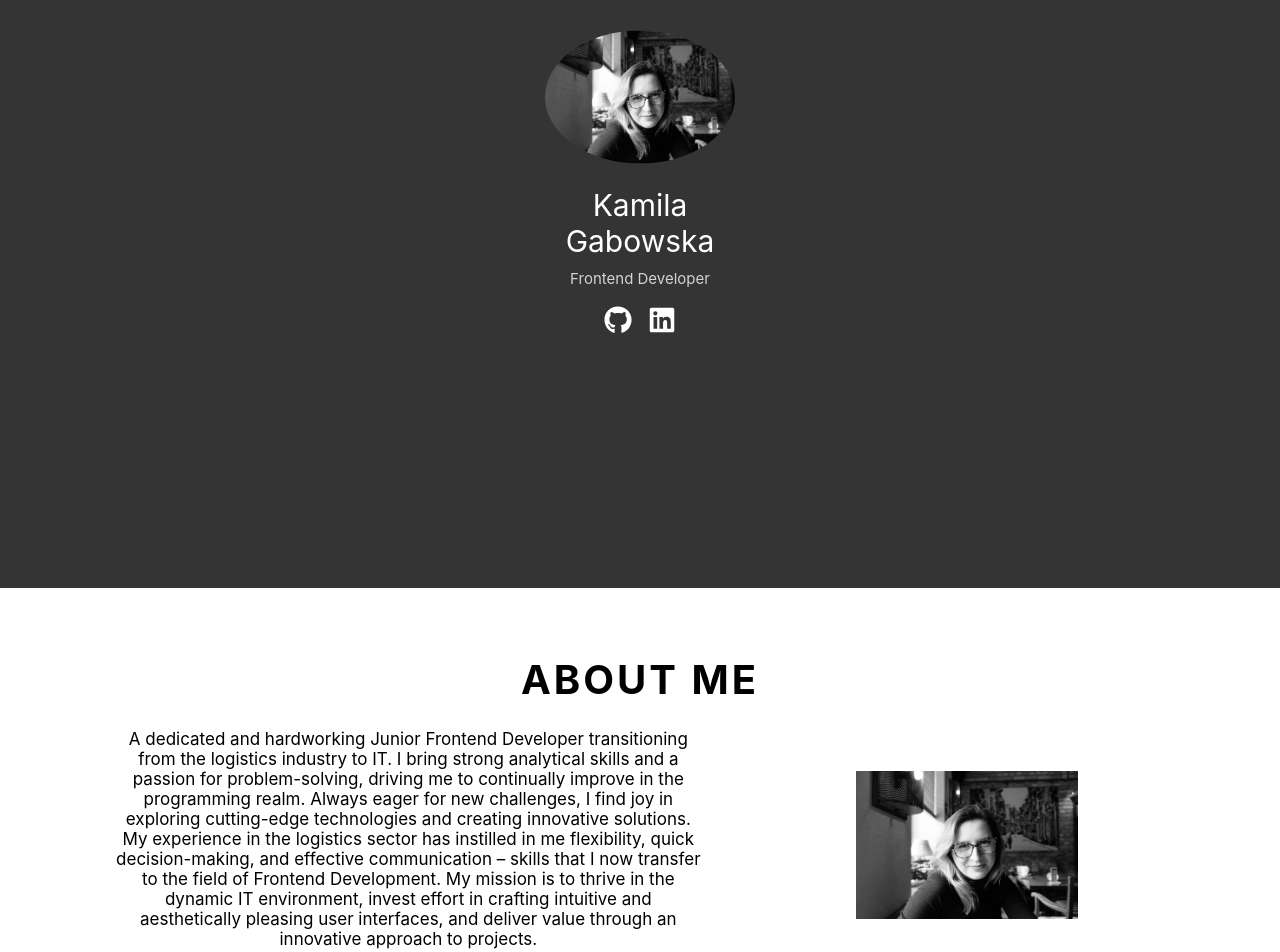
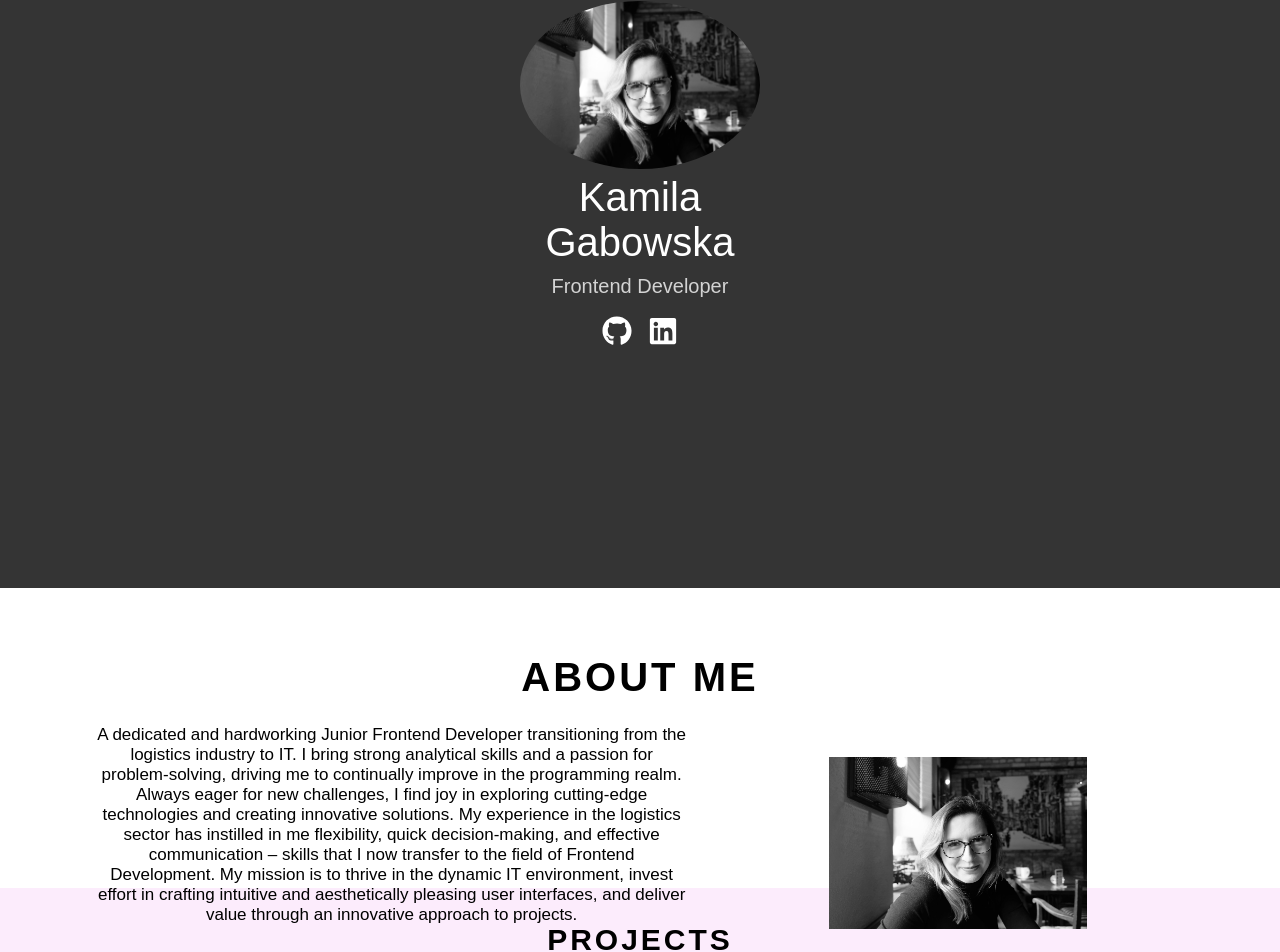
Before and after one commit to KamilaGrabowska/Build_a_Profesional_Portfolio_Using_React, a React (Vite) app: page / in a window 1280 px wide. Shown: the part 212-1164 px from the top of the page. Built offline with nearby package versions, Linux system fonts and the light colour scheme.

Commit message:
Modified style of components About and Body

```diff
--- a/src/App.css
+++ b/src/App.css
@@ -1,6 +1,7 @@
 .App {
   text-align: center;
   max-width: 100%;
+  font-family: "Merriweather Sans", sans-serif;
 }
 
 
--- a/src/components/About.scss
+++ b/src/components/About.scss
@@ -1,5 +1,5 @@
 .about {
-  height: 60vh;
+  height: 40vh;
   width: 100%;
   padding: 4rem 5rem;
   display: flex;
@@ -26,6 +26,7 @@
   margin-top: -0.2rem;
   display: flex;
   align-items: center;
+
 }
 .about .about-img {
   display: block;
@@ -33,10 +34,10 @@
 }
 
 .about .about-img .about-img-wrapper {
-  padding: 15px;
-  margin-top: 25px;
+  padding: 10px;
+  margin-top: 20px;
   height: auto;
-  max-width: 400px;
+  max-width: 450px;
   position: relative;
   display: inline-block;
 
--- a/src/components/Body.scss
+++ b/src/components/Body.scss
@@ -28,8 +28,8 @@
 
 .body-img {
   width: 100%;
-  transform: scale(.95);
-  border-radius: 50%;
+  transform: scale(1.2);
+  border-radius:60%;
 }
 
 .body-content {
@@ -38,13 +38,13 @@
 }
 
 .body-headline {
-  font-size: 3rem;
+  font-size: 4rem;
   padding-bottom: 1rem;
   color: white;
 }
 
 .body-text {
-  font-size: 1.5rem;
+  font-size: 2rem;
   padding-bottom: 1rem;
   color: lightgray;
 }
@@ -53,7 +53,7 @@
   display: flex;
   width: 100%;
   justify-content: center;
-  font-size: 2.8rem;
+  font-size: 3rem;
 }
 
 .body .icon-link {
```
